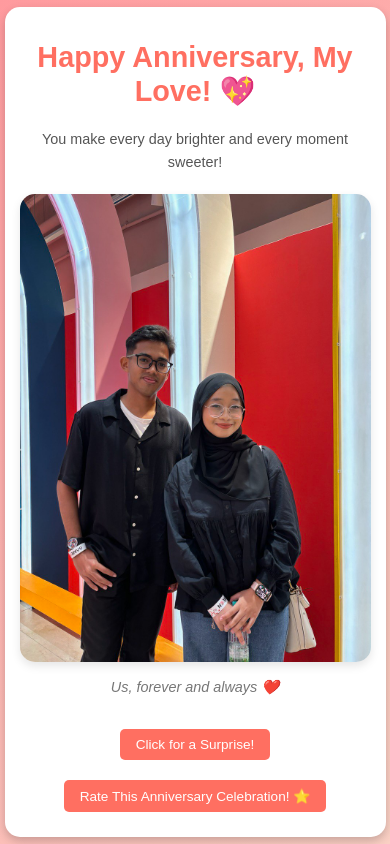
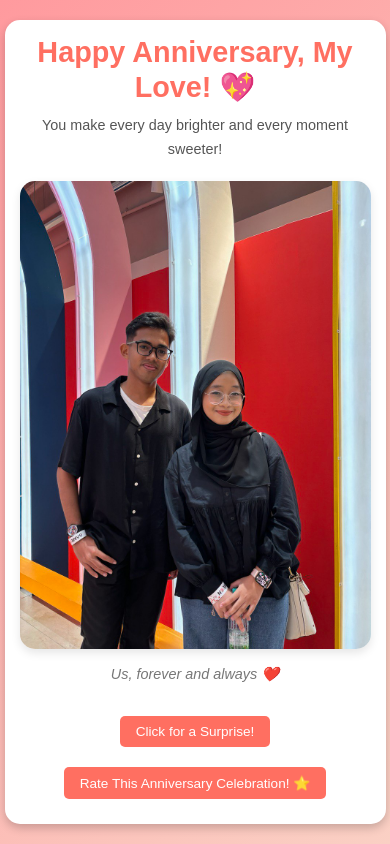
Before and after one commit to SheikhAnasDanial/AnniversaryWebsite, a plain HTML site: page index.html in a window 390 px wide. Drawn offline with Linux system fonts and the light colour scheme; some packages are replaced by stand-ins of ours; a script that the page names is missing.

Commit message:
Add files via upload

```diff
--- a/style.css
+++ b/style.css
@@ -9,6 +9,7 @@ body {
     background: linear-gradient(135deg, #ff9a9e, #fad0c4);
     font-family: 'Arial', sans-serif;
     overflow-x: hidden; /* Prevent horizontal scrolling */
+    text-align: center; /* Ensure text is centered */
   }
 
   .container {
@@ -18,18 +19,23 @@ body {
     border-radius: 15px;
     box-shadow: 0 4px 10px rgba(0, 0, 0, 0.2);
     width: 90%; /* Responsive width */
-    max-width: 400px; /* Limit the container width */
+    max-width: 400px; /* Limit container width */
+    word-wrap: break-word; /* Ensure text wraps within the container */
   }
 
   h1 {
     color: #ff6f61;
     font-size: 2.5rem;
+    line-height: 1.2; /* Improve spacing between lines */
+    word-wrap: break-word; /* Allow long words to wrap */
+    margin: 0 auto; /* Center the title */
   }
 
   p {
     color: #555;
     font-size: 1.2rem;
     line-height: 1.6; /* Better readability */
+    margin: 10px 0;
   }
 
   .image-section {
@@ -67,7 +73,7 @@ body {
   /* Media Queries for Responsive Design */
   @media screen and (max-width: 600px) {
     h1 {
-      font-size: 2rem;
+      font-size: 2rem; /* Reduce font size for smaller screens */
     }
 
     p {
@@ -81,7 +87,7 @@ body {
 
   @media screen and (max-width: 400px) {
     h1 {
-      font-size: 1.8rem;
+      font-size: 1.8rem; /* Further reduce font size for very small screens */
     }
 
     p {
```
